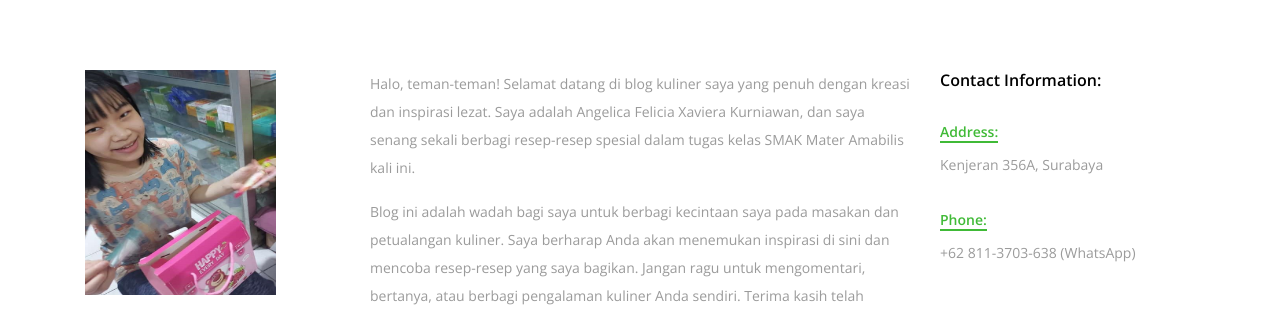
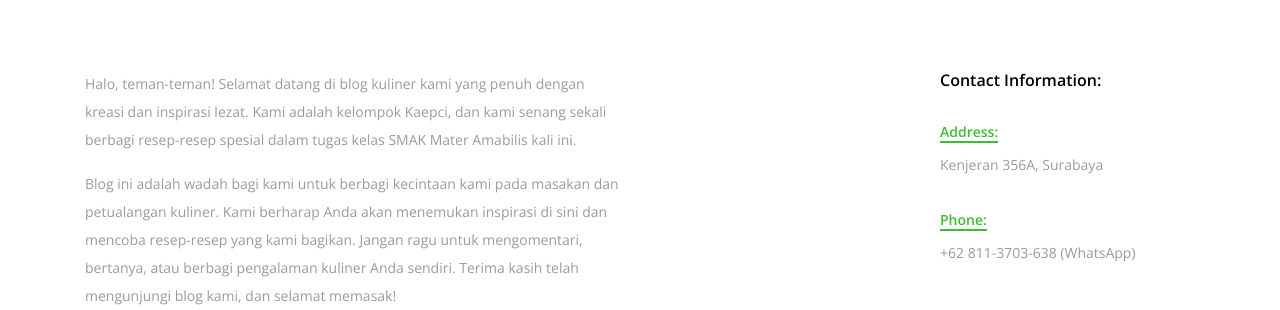
Before and after one commit to AngelicaFelicia/Receipe, a plain HTML site: page contact.html in a window 1280 px wide. Shown: the part 490-800 px from the top of the page. Drawn offline with nearby package versions, Linux system fonts and the light colour scheme; some packages are replaced by stand-ins of ours; files whose address does not match are found by name.

Commit message:
Update contact.html

```diff
--- a/contact.html
+++ b/contact.html
@@ -119,14 +119,16 @@
 
             <div class="row">
                 <!-- Contact Text -->
-                <div class="col-12 col-lg-3">
-                    <img src="img/core-img/Feli.jpeg" style="width: 75%; height: 75% ;" alt="">
-                </div>
+
                 <div class="col-12 col-lg-6">
                     <div class="contact-text">
-                        <p>Halo, teman-teman! Selamat datang di blog kuliner saya yang penuh dengan kreasi dan inspirasi lezat. Saya adalah Angelica Felicia Xaviera Kurniawan, dan saya senang sekali berbagi resep-resep spesial dalam tugas kelas SMAK Mater Amabilis kali ini.</p>
-                        <p>Blog ini adalah wadah bagi saya untuk berbagi kecintaan saya pada masakan dan petualangan kuliner. Saya berharap Anda akan menemukan inspirasi di sini dan mencoba resep-resep yang saya bagikan. Jangan ragu untuk mengomentari, bertanya, atau berbagi pengalaman kuliner Anda sendiri. Terima kasih telah mengunjungi blog saya, dan selamat memasak!</p>
+                        <p>Halo, teman-teman! Selamat datang di blog kuliner kami yang penuh dengan kreasi dan inspirasi lezat. Kami adalah kelompok Kaepci, dan kami senang sekali berbagi resep-resep spesial dalam tugas kelas SMAK Mater Amabilis kali ini.</p>
+                        <p>Blog ini adalah wadah bagi kami untuk berbagi kecintaan kami pada masakan dan petualangan kuliner. Kami berharap Anda akan menemukan inspirasi di sini dan mencoba resep-resep yang kami bagikan. Jangan ragu untuk mengomentari, bertanya, atau berbagi pengalaman kuliner Anda sendiri. Terima kasih telah mengunjungi blog kami, dan selamat memasak!</p>
+
                     </div>
+                </div>
+                <div class="col-12 col-lg-3">
+
                 </div>
                 <div class="col-12 col-lg-3">
                     <!-- Contact Information -->
```
